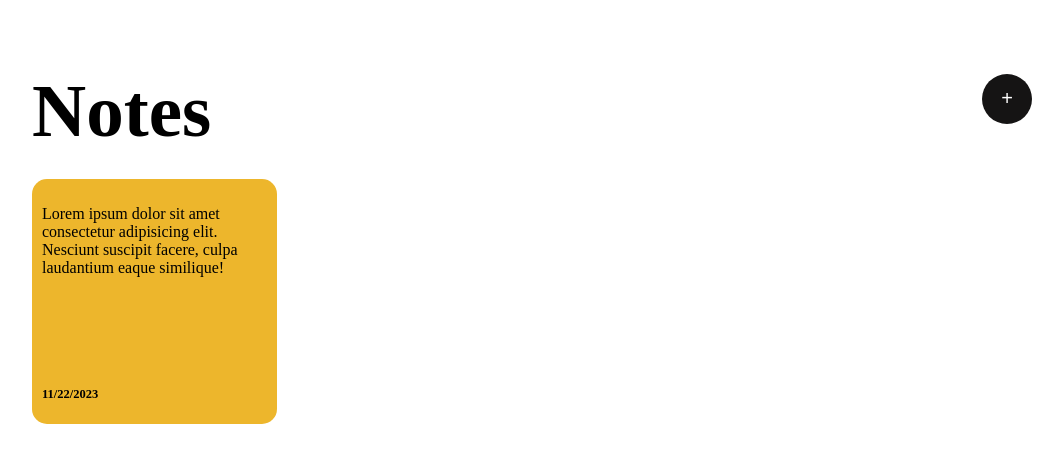
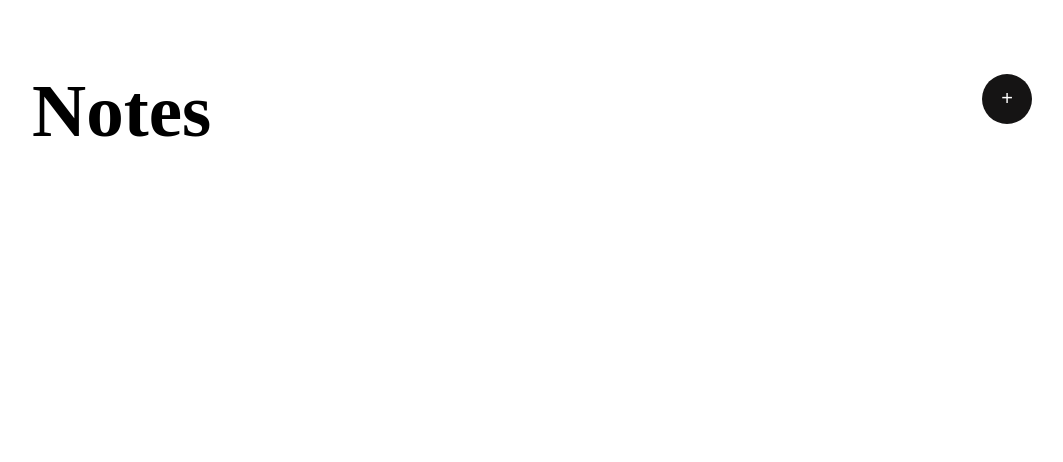
Before and after one commit to SanazBHMN/NotesApp, a Vue app: page / in a window 1280 px wide. Shown: the top 462 px of the page, without its empty margins (116-1179 px from the left). Built offline with nearby package versions, Linux system fonts and the light colour scheme.

Commit message:
Display cards

```diff
--- a/src/App.vue
+++ b/src/App.vue
@@ -45,12 +45,15 @@ const addNote = () => {
       </header>
 
       <div class="cards-container">
-        <div class="card">
+        <div
+          v-for="note in notes"
+          class="card"
+          :style="{ backgroundColor: note.backgroundColor }"
+        >
           <p class="main-text">
-            Lorem ipsum dolor sit amet consectetur adipisicing elit. Nesciunt
-            suscipit facere, culpa laudantium eaque similique!
+            {{ note.text }}
           </p>
-          <p class="date">11/22/2023</p>
+          <p class="date">{{ note.date.toLocaleDateString("en-US") }}</p>
         </div>
       </div>
     </div>
```
